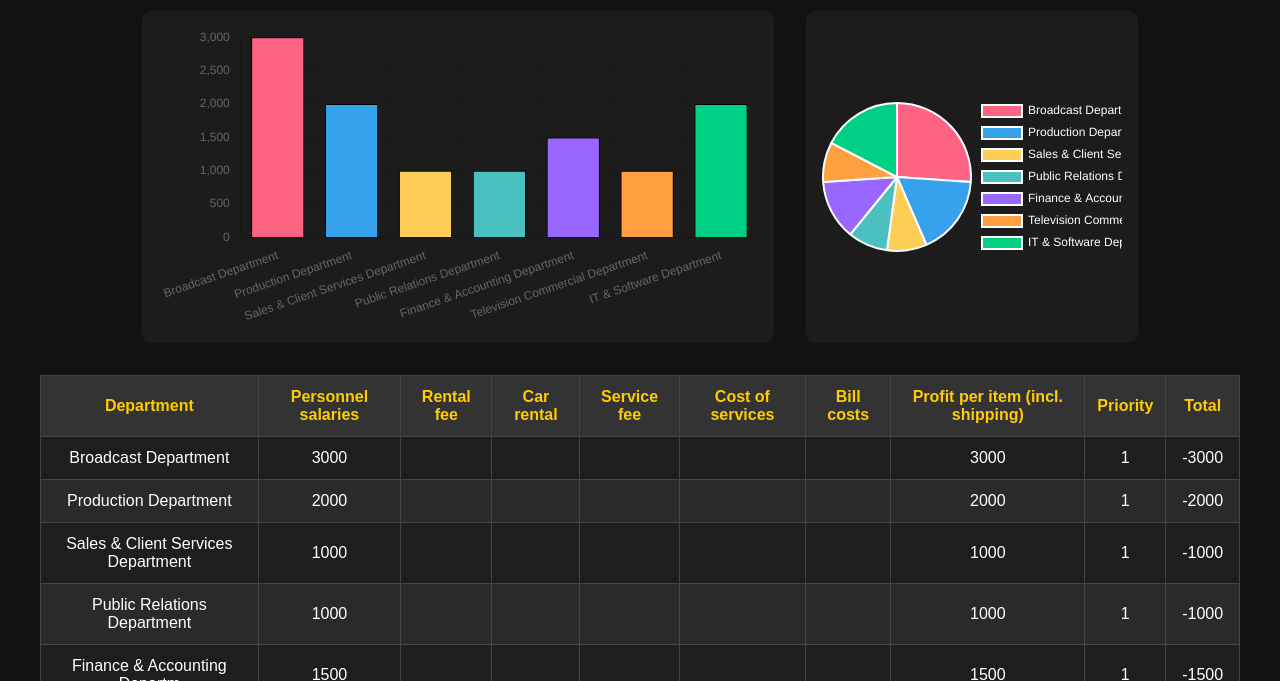
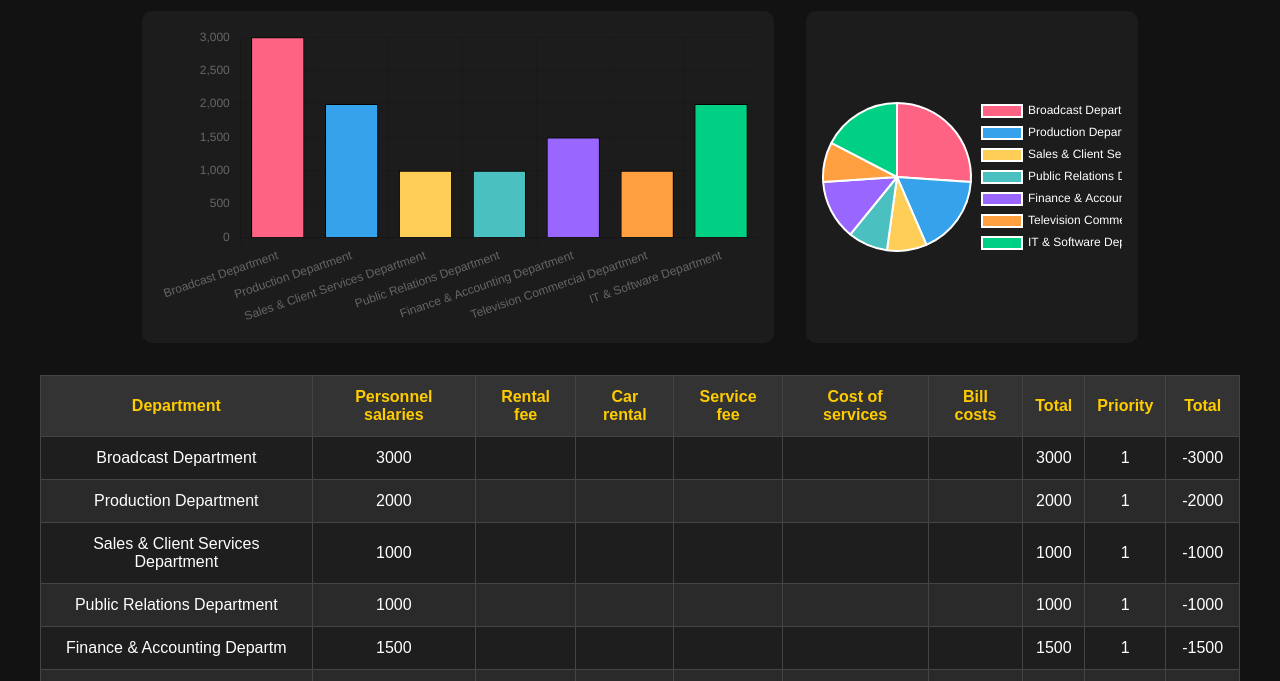
Before and after one commit to Mahdiramezanzade/persiana_audit_table, a plain HTML site: page index.html in a window 1280 px wide. Shown: the part 119-800 px from the top of the page. Drawn offline with nearby package versions, Linux system fonts and the light colour scheme.

Commit message:
Update index.html

```diff
--- a/index.html
+++ b/index.html
@@ -63,8 +63,7 @@
     </div>
   </div>
 
-  <table><thead><tr><th>Department</th><th>Personnel salaries</th><th>Rental fee</th><th>Car rental</th><th>Service fee</th><th>Cost of services</th><th>Bill costs</th><th>Profit per item
-(incl. shipping)</th><th>Priority</th><th>Total</th></tr></thead><tbody><tr><td>Broadcast Department </td><td>3000</td><td></td><td></td><td></td><td></td><td></td><td>3000</td><td>1</td><td>-3000</td></tr><tr><td>Production Department </td><td>2000</td><td></td><td></td><td></td><td></td><td></td><td>2000</td><td>1</td><td>-2000</td></tr><tr><td>Sales & Client Services Department</td><td>1000</td><td></td><td></td><td></td><td></td><td></td><td>1000</td><td>1</td><td>-1000</td></tr><tr><td>Public Relations Department</td><td>1000</td><td></td><td></td><td></td><td></td><td></td><td>1000</td><td>1</td><td>-1000</td></tr><tr><td>Finance & Accounting Departm</td><td>1500</td><td></td><td></td><td></td><td></td><td></td><td>1500</td><td>1</td><td>-1500</td></tr><tr><td>Television Commercial Department</td><td>1000</td><td></td><td></td><td></td><td></td><td></td><td>1000</td><td>1</td><td>-1000</td></tr><tr><td>IT & Software Department</td><td>2000</td><td></td><td></td><td></td><td></td><td></td><td>2000</td><td>1</td><td>-2000</td></tr><tr><td>Total</td><td></td><td></td><td></td><td></td><td></td><td></td><td></td><td>7</td><td>-11500</td></tr></tbody></table>
+  <table><thead><tr><th>Department</th><th>Personnel salaries</th><th>Rental fee</th><th>Car rental</th><th>Service fee</th><th>Cost of services</th><th>Bill costs</th><th>Total</th><th>Priority</th><th>Total</th></tr></thead><tbody><tr><td>Broadcast Department </td><td>3000</td><td></td><td></td><td></td><td></td><td></td><td>3000</td><td>1</td><td>-3000</td></tr><tr><td>Production Department </td><td>2000</td><td></td><td></td><td></td><td></td><td></td><td>2000</td><td>1</td><td>-2000</td></tr><tr><td>Sales & Client Services Department</td><td>1000</td><td></td><td></td><td></td><td></td><td></td><td>1000</td><td>1</td><td>-1000</td></tr><tr><td>Public Relations Department</td><td>1000</td><td></td><td></td><td></td><td></td><td></td><td>1000</td><td>1</td><td>-1000</td></tr><tr><td>Finance & Accounting Departm</td><td>1500</td><td></td><td></td><td></td><td></td><td></td><td>1500</td><td>1</td><td>-1500</td></tr><tr><td>Television Commercial Department</td><td>1000</td><td></td><td></td><td></td><td></td><td></td><td>1000</td><td>1</td><td>-1000</td></tr><tr><td>IT & Software Department</td><td>2000</td><td></td><td></td><td></td><td></td><td></td><td>2000</td><td>1</td><td>-2000</td></tr><tr><td>Total</td><td></td><td></td><td></td><td></td><td></td><td></td><td></td><td>7</td><td>-11500</td></tr></tbody></table>
 
   <script>
     const departments = [
```
